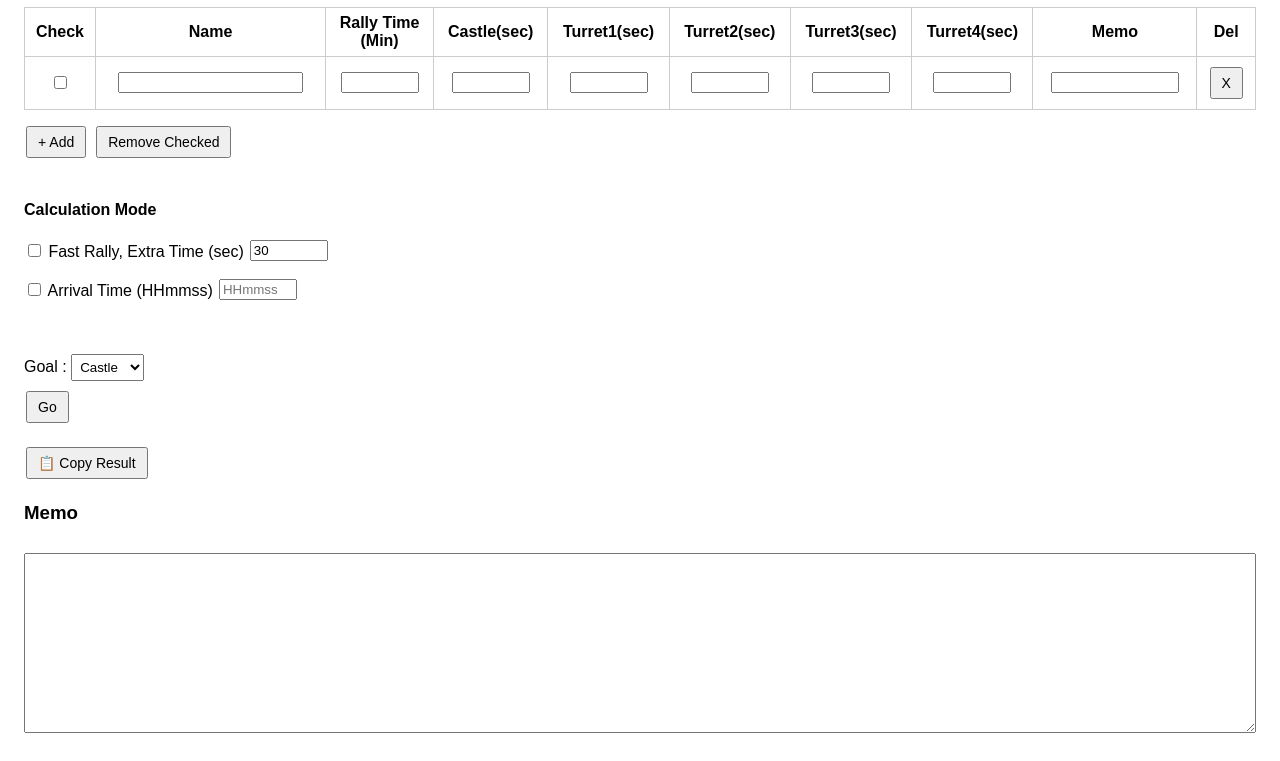
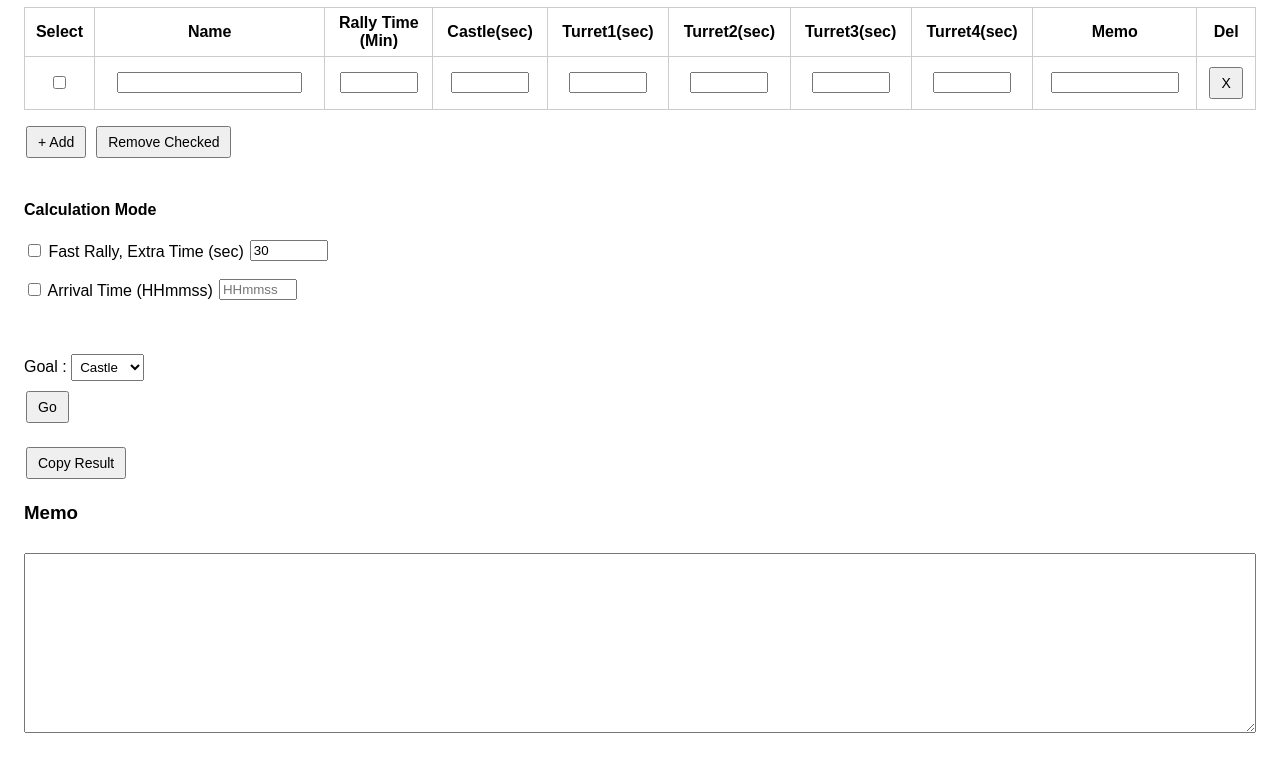
Before and after one commit to seokhoon-Kang/timer-calculator, a plain HTML site: page index.html in a window 1280 px wide. Shown: the part 75-836 px from the top of the page. Drawn offline with Linux system fonts and the light colour scheme.

Commit message:
Update index.html
fix String

```diff
--- a/index.html
+++ b/index.html
@@ -85,7 +85,7 @@
 <table>
     <thead>
         <tr>
-            <th>Check</th>
+            <th>Select</th>
             <th>Name</th>
             <th>Rally Time<br>(Min)</th>
             <th>Castle(sec)</th>
@@ -145,7 +145,7 @@
 
 <div class="result" id="result"></div>
 
-<button onclick="copyResult()">📋 Copy Result</button>
+<button onclick="copyResult()">Copy Result</button>
 
 <h3>Memo</h3>
 <textarea class="memo-box"></textarea>
```
